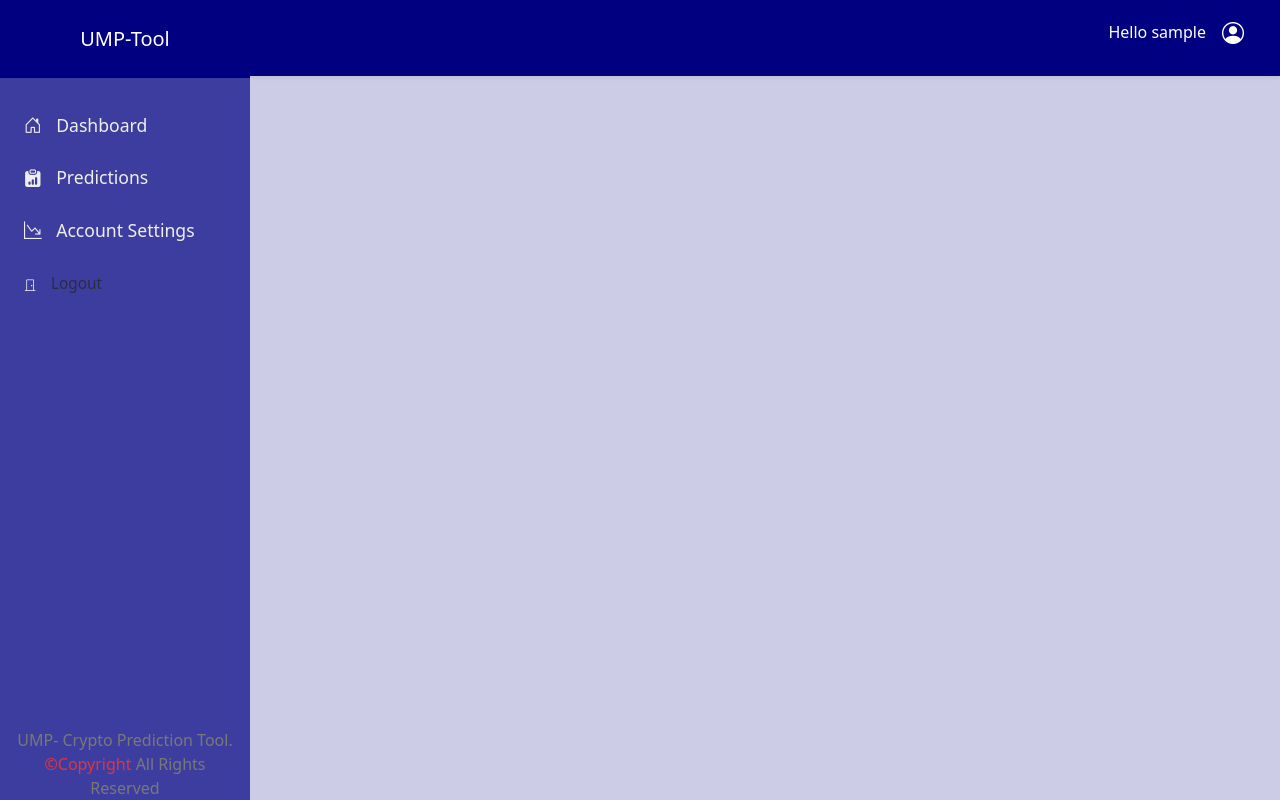
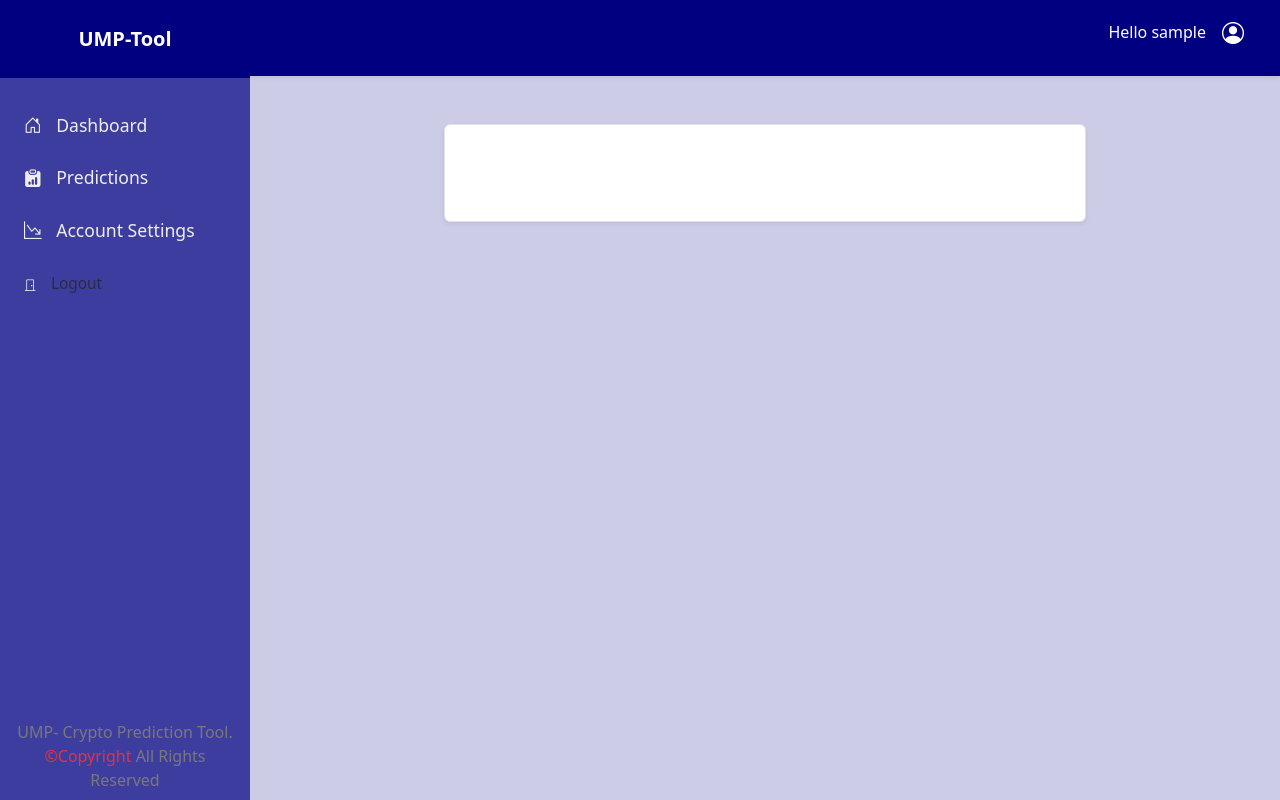
Before and after one commit to ndmichael/ump-crypto-predictor, a Django app: page /user/dashboard/ in a window 1280 px wide. Run offline with Django 5.2, Linux system fonts and the light colour scheme; the visitor is signed in with stand-in values (Sample User, id 1); some libraries are stand-ins or nearby versions.

Commit message:
base and dashboard updated to show form

```diff
--- a/users/templates/users/base.html
+++ b/users/templates/users/base.html
@@ -25,7 +25,7 @@
 </head>
 <body>
     <nav class="navbar navbar-expand p-0 m-0 d-flex flex-column align-items-start" id="sidebar">
-        <a class="navbar-brand text-center w-100 py-4" style="background: #000080; color: #fff;" href="/">
+        <a class="navbar-brand text-center w-100 py-4 fw-bolder" style="background: #000080; color: #fff;" href="/">
             UMP-Tool
         </a>
         <ul class="nav d-flex flex-column mt-3 w-100">
@@ -57,7 +57,7 @@
             </a>
         </ul>
 
-        <div class="pt-lg-5 text-center mt-auto px-3"
+        <div class="pt-lg-5 text-center mt-auto px-3 mb-2"
             style="color: hsl(0, 0%, 47%);"
             <strong><span>UMP- Crypto Prediction Tool.</span></strong><br />
             <span class="text-danger">&copy;{% trans "Copyright" %}</span> {% trans "All Rights Reserved" %}
--- a/users/templates/users/user_dashboard.html
+++ b/users/templates/users/user_dashboard.html
@@ -1,13 +1,14 @@
 {% extends 'users/base.html' %}
 {% load static %}
+{% load crispy_forms_tags %}
 
 {% block content %}
 <section class="container">
     <div class="row">
-        <article class="col-12 col-md-10 mx-auto">
-            <div>
-
-            </div>
+        <article class="col-12 col-md-8 mx-auto">
+            <form action="" method="post" class="p-5 bg-white border shadow-sm rounded-2">
+                {{ crypto_form | crispy }}
+            </form>
         </article>
     </div>
 </section>
```
